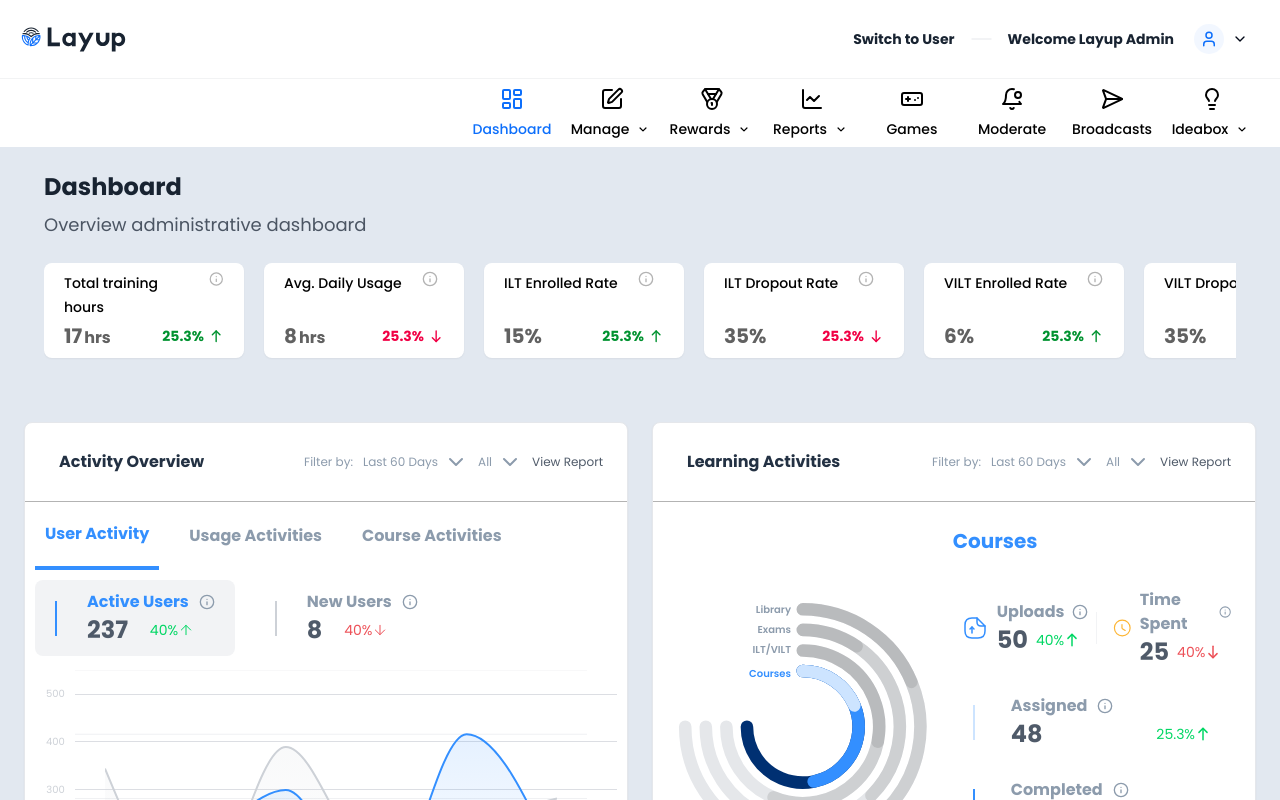
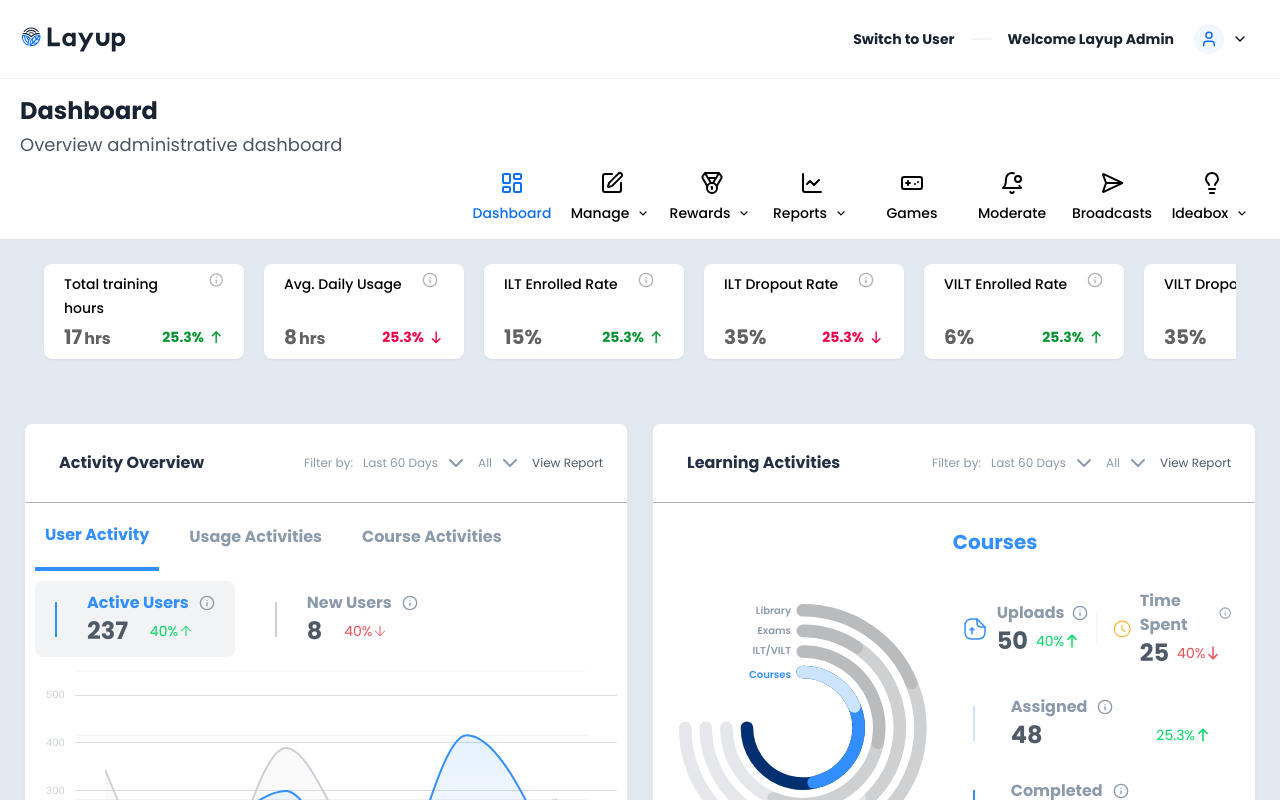
Before and after one commit to Dinnerli/dashboardprototype, a React (Vite) app: page / in a window 1280 px wide. Shown: the top 800 px of the page. Built offline with nearby package versions, Linux system fonts and the light colour scheme.

Commit message:
Move dashboard text to navigation
Moves the "Dashboard" and "Overview administrative dashboard" text from the Dashboard component to the Navigation component.

```diff
--- a/src/components/dashboard/Dashboard.tsx
+++ b/src/components/dashboard/Dashboard.tsx
@@ -1,19 +1,9 @@
 
-import { useState } from 'react';
 import OverviewContent from './OverviewContent';
 
 const Dashboard = () => {
   return (
     <div className="flex flex-col gap-6 px-5 py-6 animate-fade-in" style={{ animationDelay: '0.2s' }}>
-      <div className="flex flex-col sm:flex-row justify-between items-start sm:items-center gap-4">
-        <div className="flex flex-col gap-2">
-          <h1 className="text-xl sm:text-2xl font-bold text-dark">Dashboard</h1>
-          <p className="text-gray-600 text-base sm:text-lg">
-            Overview administrative dashboard
-          </p>
-        </div>
-      </div>
-
       <OverviewContent />
     </div>
   );
--- a/src/components/navigation/Navigation.tsx
+++ b/src/components/navigation/Navigation.tsx
@@ -11,7 +11,16 @@ const Navigation = () => {
   };
 
   return (
-    <nav className="flex items-center justify-end w-full px-5 py-2 animate-slide-in-up">
+    <nav className="flex flex-col w-full px-5 py-4 bg-white border-b animate-slide-in-up">
+      <div className="flex flex-col sm:flex-row justify-between items-start sm:items-center gap-4 mb-3">
+        <div className="flex flex-col gap-1">
+          <h1 className="text-xl sm:text-2xl font-bold text-dark">Dashboard</h1>
+          <p className="text-gray-600 text-base sm:text-lg">
+            Overview administrative dashboard
+          </p>
+        </div>
+      </div>
+
       <div className="flex gap-1 justify-end">
         <div
           className="cursor-pointer"
```
